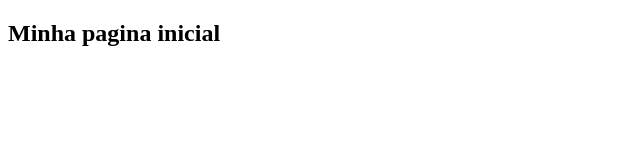
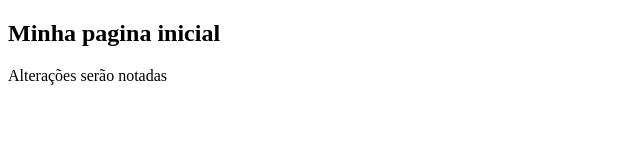
Before and after one commit to tsnetwork/projeto-curso-git, a plain HTML site: page index.html in a window 1280 px wide. Shown: the whole page, without its empty margins (0-640 px from the left). Drawn offline with Linux system fonts and the light colour scheme.

Commit message:
Adicionando paragrafo

```diff
--- a/index.html
+++ b/index.html
@@ -7,6 +7,7 @@
 </head>
 <body>
   <h2>Minha pagina inicial</h2>
+  <p>Alterações serão notadas</p>
 
 </body>
 </html>
```
